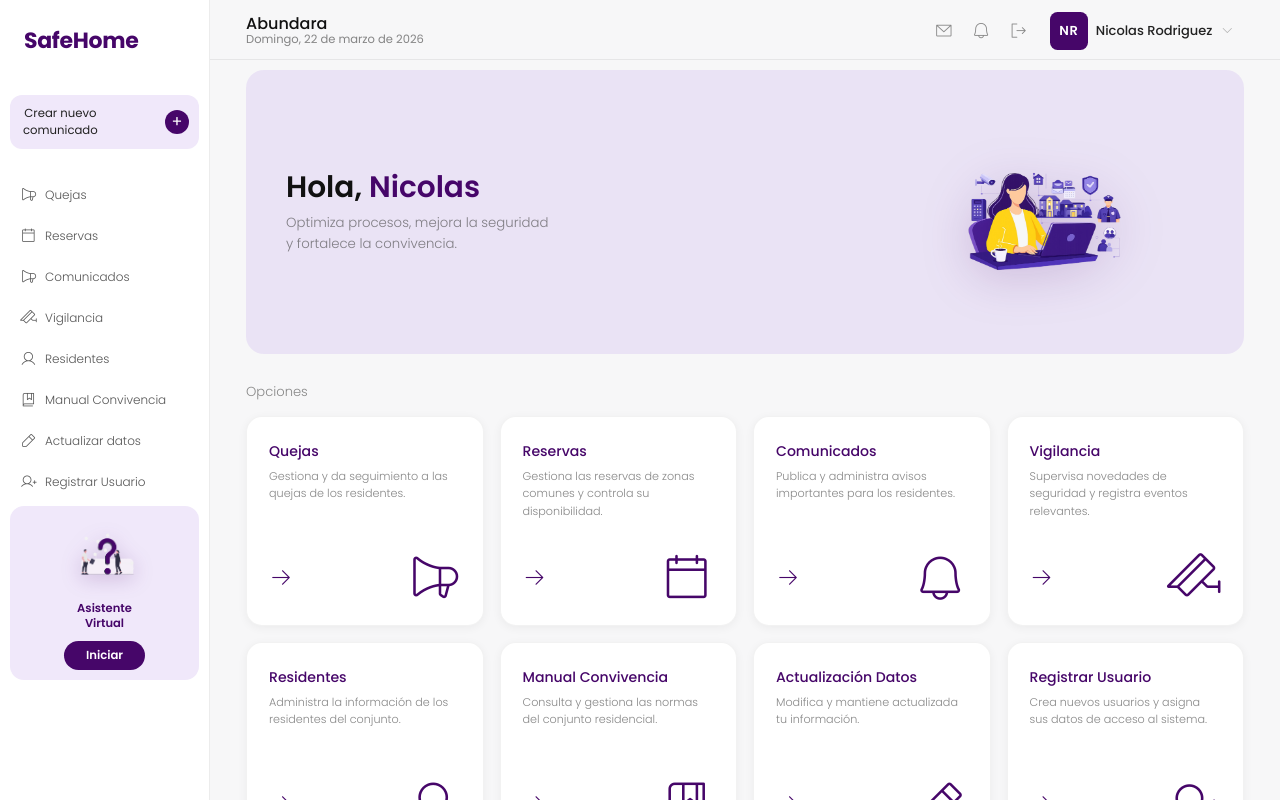
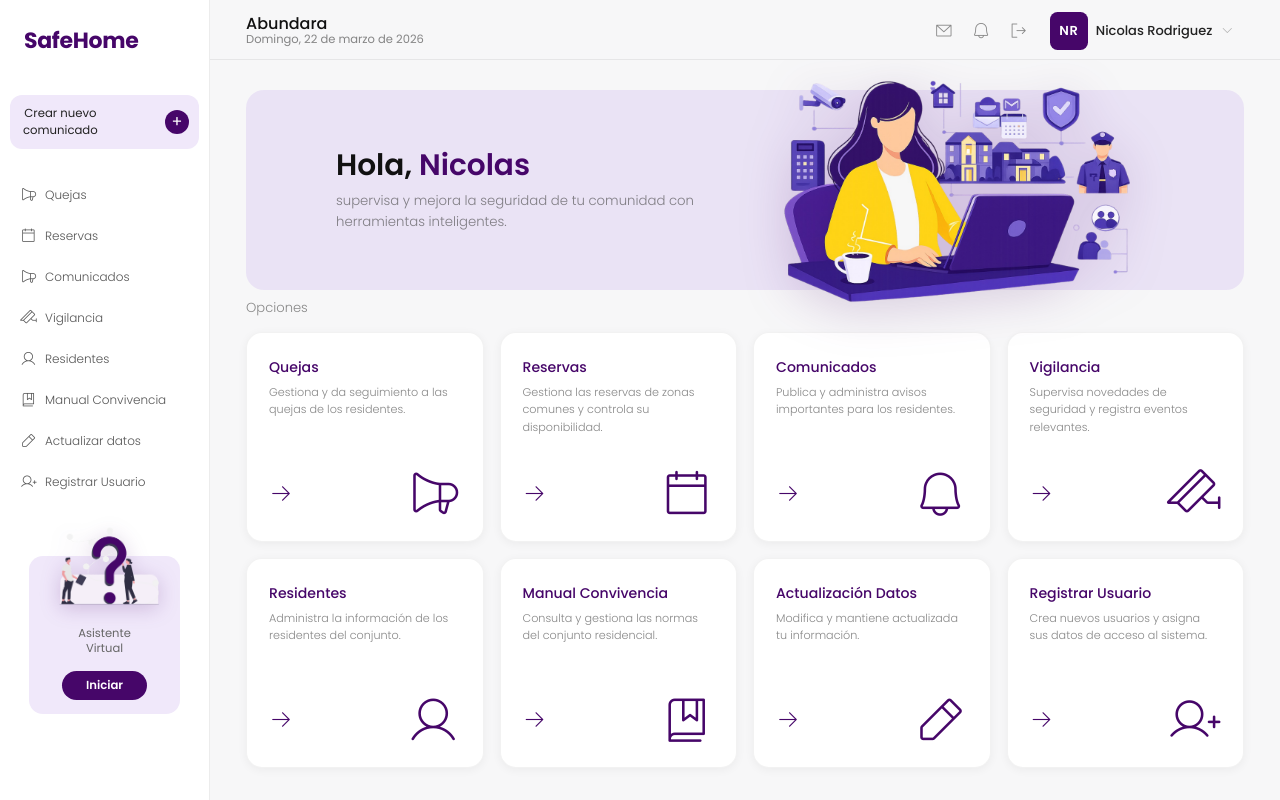
Before and after one commit to nicolasrodpra/SafeHome, a React (Create React App) app in the folder frontend/: page /adminMenu in a window 1280 px wide. Built offline with nearby package versions, Linux system fonts and the light colour scheme; no server answers; sample sign-in values are in the browser's storage.

Commit message:
Corrección de imagenes

```diff
--- a/frontend/src/pages/admin/adminMenu.js
+++ b/frontend/src/pages/admin/adminMenu.js
@@ -69,7 +69,7 @@ function AdminMenu() {
           <div className="hero-banner">
             <div className="hero-banner-text">
               <h1>Hola, <span>Nicolas</span></h1>
-              <p>Optimiza procesos, mejora la seguridad<br />y fortalece la convivencia.</p>
+              <p>supervisa y mejora la seguridad de tu comunidad con<br/>herramientas inteligentes.</p>
             </div>
             <img src={ilustracionMenu} alt="ilustracionMenu" />
           </div>
--- a/frontend/src/styles/admin/adminMenu.css
+++ b/frontend/src/styles/admin/adminMenu.css
@@ -17,12 +17,11 @@
     padding: 0;
 }
 
-html,
-body {
+html, body {
     height: 100%;
     font-family: 'Poppins', sans-serif;
     background: var(--bg);
-    overflow: hidden;
+    overflow-x: hidden;
 }
 
 
@@ -30,7 +29,7 @@ body {
 .app {
     display: flex;
     height: 100vh;
-    width: 100vw;
+    width: 100%;
 }
 
 
@@ -46,6 +45,8 @@ body {
     padding: 24px 10px 20px;
     height: 100vh;
     overflow-y: auto;
+    scrollbar-width: thin;
+    scrollbar-color: var(--purple-soft) transparent;
 }
 
 .sidebar-logo {
@@ -53,6 +54,23 @@ body {
     font-weight: 800;
     color: var(--purple);
     text-align: left;
+}
+
+.sidebar::-webkit-scrollbar {
+    width: 4px;
+}
+
+.sidebar::-webkit-scrollbar-track {
+    background: transparent;
+}
+
+.sidebar::-webkit-scrollbar-thumb {
+    background: var(--purple-soft);
+    border-radius: 10px;
+}
+
+.sidebar::-webkit-scrollbar-thumb:hover {
+    background: var(--purple-mid);
 }
 
 
@@ -98,7 +116,7 @@ body {
     flex-direction: column;
     gap: 7px;
     padding: 10px;
-    overflow: hidden;
+    overflow: auto;
 }
 
 .nav-menu li a {
@@ -131,39 +149,73 @@ body {
 }
 
 .sidebar-assistant {
+    background: var(--white);
+    border-radius: 14px;
+    text-align: center;
+    border: 1px solid rgba(0, 0, 0, 0.06);
+    padding: 16px 8px 12px;
+    margin-top: 10px;
+}
+
+
+.sidebar-assistant img {
+    width: 110px;
+    height: 110px;
+    margin-top: -20px;
+    object-fit: contain;
+    margin-bottom: 6px;
+    filter: drop-shadow(0 4px 10px rgba(70, 6, 105, 0.2));
+}
+
+.sidebar-assistant {
     background: var(--purple-soft);
     border-radius: 14px;
     text-align: center;
+    padding: 0 8px 14px;
+    margin-top: 50px;
+    position: relative;
+    border: none; /* sin bordes */
+    width: 80%;   /* más angosto */
+    margin-left: auto;
+    margin-right: auto;
 }
 
 .sidebar-assistant img {
-    width: 80px;
-    height: 80px;
+    width: 150px;
+    height: 150px;
     object-fit: contain;
-    margin-bottom: 8px;
-    filter: drop-shadow(0 4px 10px rgba(70, 6, 105, 0.2));
+    position: absolute;
+    top: -60px;
+    left: 50%;
+    transform: translateX(-50%);
 }
 
+/**/
 .sidebar-assistant p {
     font-size: 0.72rem;
-    font-weight: 600;
-    color: var(--purple);
+    font-weight: 400;
+    color: #666;
     margin-bottom: 10px;
+    margin-top: 70px; /* empuja el texto hacia abajo para no tapar la imagen */
     line-height: 1.3;
+
 }
 
+/**/
 .btn-asst {
     background: var(--purple);
     color: #fff;
     border: none;
     border-radius: 20px;
-    padding: 6px 22px;
+    padding: 6px 24px;
     font-family: 'Poppins', sans-serif;
     font-size: 0.73rem;
     font-weight: 600;
-    margin-bottom: 10px;
     cursor: pointer;
     transition: background 0.2s;
+    width: auto;
+    margin-bottom: 0;
+    margin-top: 5px;
 }
 
 .btn-asst:hover {
@@ -176,7 +228,7 @@ body {
     display: flex;
     flex-direction: column;
     min-width: 0;
-    overflow: hidden;
+    overflow: visible;
 }
 
 .topbar {
@@ -269,19 +321,35 @@ body {
 .content {
     flex: 1;
     overflow-y: auto;
+    overflow-x: hidden;
     padding: 24px 32px 32px;
 }
 
 .hero-banner {
     background: var(--purple-hero);
     border-radius: 18px;
-    padding: 32px 40px;
+    padding: 24px 40px;
+    top: 20px;
     display: flex;
     align-items: center;
     justify-content: space-between;
     margin-bottom: 28px;
-    min-height: 210px;
-    overflow: hidden;
+    min-height: 200px;
+    overflow: visible;
+    position: relative;
+    max-width: 100%; /* baja este valor para hacerlo más corto */
+}
+
+.hero-banner img {
+    position: absolute;
+    left: 250px; /* sube este número para correr a la derecha */
+    top: 0;
+    margin-top: -20px;
+    transform: translate(35%, -50%);
+    width: 920px;
+    height: 500px;
+    object-fit: contain;
+    filter: drop-shadow(0 8px 24px rgba(70, 6, 105, 0.18));
 }
 
 .hero-banner-text h1 {
@@ -290,10 +358,12 @@ body {
     color: var(--black);
     margin-bottom: 8px;
     line-height: 1.15;
+    padding-left: 50px;
 }
 
 .hero-banner-text h1 span {
     color: var(--purple);
+
 }
 
 .hero-banner-text p {
@@ -301,14 +371,19 @@ body {
     font-weight: 300;
     color: var(--gray-text);
     line-height: 1.6;
+    padding-left: 50px;
 }
 
 .hero-banner img {
-    width: 320px;
-    height: 220px;
+    width: 920px;
+    height: 500px;
     object-fit: contain;
     flex-shrink: 0;
     filter: drop-shadow(0 8px 24px rgba(70, 6, 105, 0.18));
+    position: absolute;
+    right: -120px;
+    top: 50%;
+    transform: translateY(-50%);
 }
 
 .section-label {
--- a/frontend/src/styles/general/home.css
+++ b/frontend/src/styles/general/home.css
@@ -16,7 +16,6 @@
 
 html {
     scroll-behavior: smooth;
-
 }
 
 body {
@@ -32,18 +31,20 @@ body {
 }
 
 
+/* ─── HERO ─────────────────────────────────────────────── */
 .hero {
     display: grid;
-    grid-template-columns: 1fr 0.48fr;
+    grid-template-columns: 1fr 0.75fr;
     min-height: 100vh;
     position: relative;
+    overflow: visible;
 }
 
 nav {
     position: absolute;
     top: 0;
     left: 0;
-    width: calc(100% / 1.48);
+    width: calc(100% / 1.75);
     z-index: 300;
     display: flex;
     align-items: center;
@@ -125,14 +126,16 @@ nav {
     transform: translateY(-2px);
 }
 
+/* ─── HERO RIGHT (panel morado) ─────────────────────────── */
 .hero-right {
     background: var(--purple);
     display: flex;
     align-items: flex-end;
     justify-content: center;
     position: relative;
-    overflow: hidden;
+    overflow: visible;          /* permite que la imagen desborde */
     margin: 0 28px 0 20px;
+    z-index: 2;
 }
 
 .hero-right::after {
@@ -141,16 +144,20 @@ nav {
     bottom: 0;
     left: 0;
     right: 0;
-    height: 45%;
+    height: 35%;
     background: linear-gradient(to bottom, transparent 0%, var(--purple) 100%);
     z-index: 3;
     pointer-events: none;
 }
 
+/* ─── IMAGEN HERO (desborda el panel) ───────────────────── */
 .hero-img-wrapper {
-    position: relative;
-    width: 360px;
-    z-index: 2;
+    position: absolute;         /* se posiciona respecto al panel */
+    bottom: 0;
+    left: 50%;
+    transform: translateX(-50%);
+    width: 110%;                /* MÁS ANCHO que el panel → desborda lateralmente */
+    z-index: 10;
 }
 
 .hero-img-wrapper::before {
@@ -159,25 +166,27 @@ nav {
     bottom: 0;
     left: 50%;
     transform: translateX(-50%);
-    width: 360px;
-    height: 520px;
+    width: 85%;
+    height: 75vh;
     background: rgba(255, 255, 255, 0.93);
-    border-radius: 100px 100px 28px 28px;
+    border-radius: 120px 120px 0 0;
     z-index: 0;
 }
 
 .hero-img-wrapper img {
-    width: 360px;
-    height: 600px;
+    width: 100%;
+    height: 90vh;               /* casi toda la altura del viewport */
     object-fit: cover;
     object-position: top center;
     border-radius: 200px 200px 0 0;
     display: block;
     position: relative;
     z-index: 1;
+    margin-top: -80px;          /* sube para desbordar arriba del panel también */
 }
 
 
+/* ─── FEATURES ──────────────────────────────────────────── */
 .features {
     padding: 60px 60px 70px;
     background: var(--bg);
@@ -226,6 +235,7 @@ nav {
 }
 
 
+/* ─── ROLES ─────────────────────────────────────────────── */
 .roles {
     padding: 90px 60px;
     background: var(--bg);
@@ -312,6 +322,7 @@ nav {
 }
 
 
+/* ─── SECTION HEADING ───────────────────────────────────── */
 .section-heading {
     margin-bottom: 48px;
 }
@@ -337,6 +348,7 @@ nav {
 }
 
 
+/* ─── NOSOTROS ──────────────────────────────────────────── */
 .nosotros {
     padding: 80px 60px;
     background: var(--bg);
@@ -372,6 +384,7 @@ nav {
 }
 
 
+/* ─── SERVICIOS ─────────────────────────────────────────── */
 .servicios {
     padding: 80px 60px;
     background: var(--bg);
@@ -420,6 +433,7 @@ nav {
 }
 
 
+/* ─── FOOTER ────────────────────────────────────────────── */
 footer {
     background: var(--purple);
     color: #fff;
@@ -479,7 +493,7 @@ footer {
 }
 
 
-
+/* ─── RESPONSIVE 1024px ─────────────────────────────────── */
 @media (max-width: 1024px) {
 
     nav {
@@ -585,7 +599,7 @@ footer {
 }
 
 
-
+/* ─── RESPONSIVE 640px ──────────────────────────────────── */
 @media (max-width: 640px) {
 
     nav {
```
Also changed, not shown: frontend/src/styles/residente/redisenteMenu.css (added).
